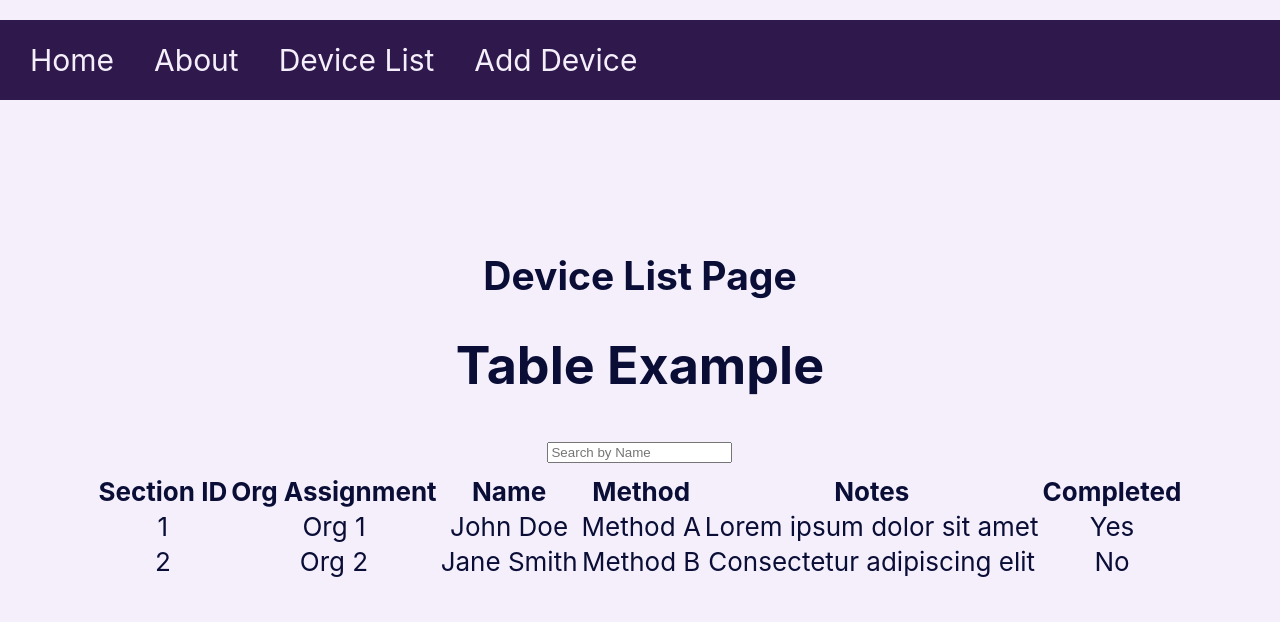
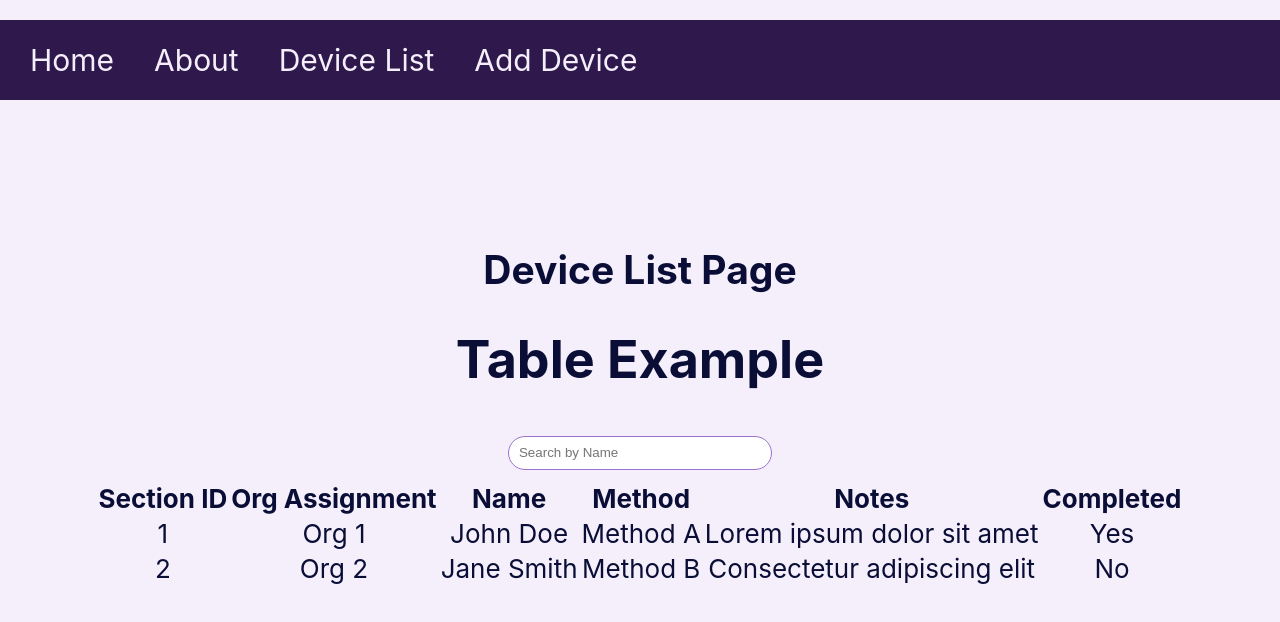
Before and after one commit to maxscottrutherford/BeamTeamCSC131, a React (Create React App) app: page /devicelist in a window 1280 px wide. Shown: the top 622 px of the page. Built offline with nearby package versions, Linux system fonts and the light colour scheme; what @vendia/client would draw is missing.

Commit message:
DeviceListPage.js

```diff
--- a/src/DeviceListPage.js
+++ b/src/DeviceListPage.js
@@ -36,7 +36,7 @@ function App() {
     return (
         <div>
             <h1 style={{ textAlign: 'center' }}>Table Example</h1>
-            <input
+            <input class="inputs"
                 type="text"
                 placeholder="Search by Name"
                 value={searchTerm}
```
